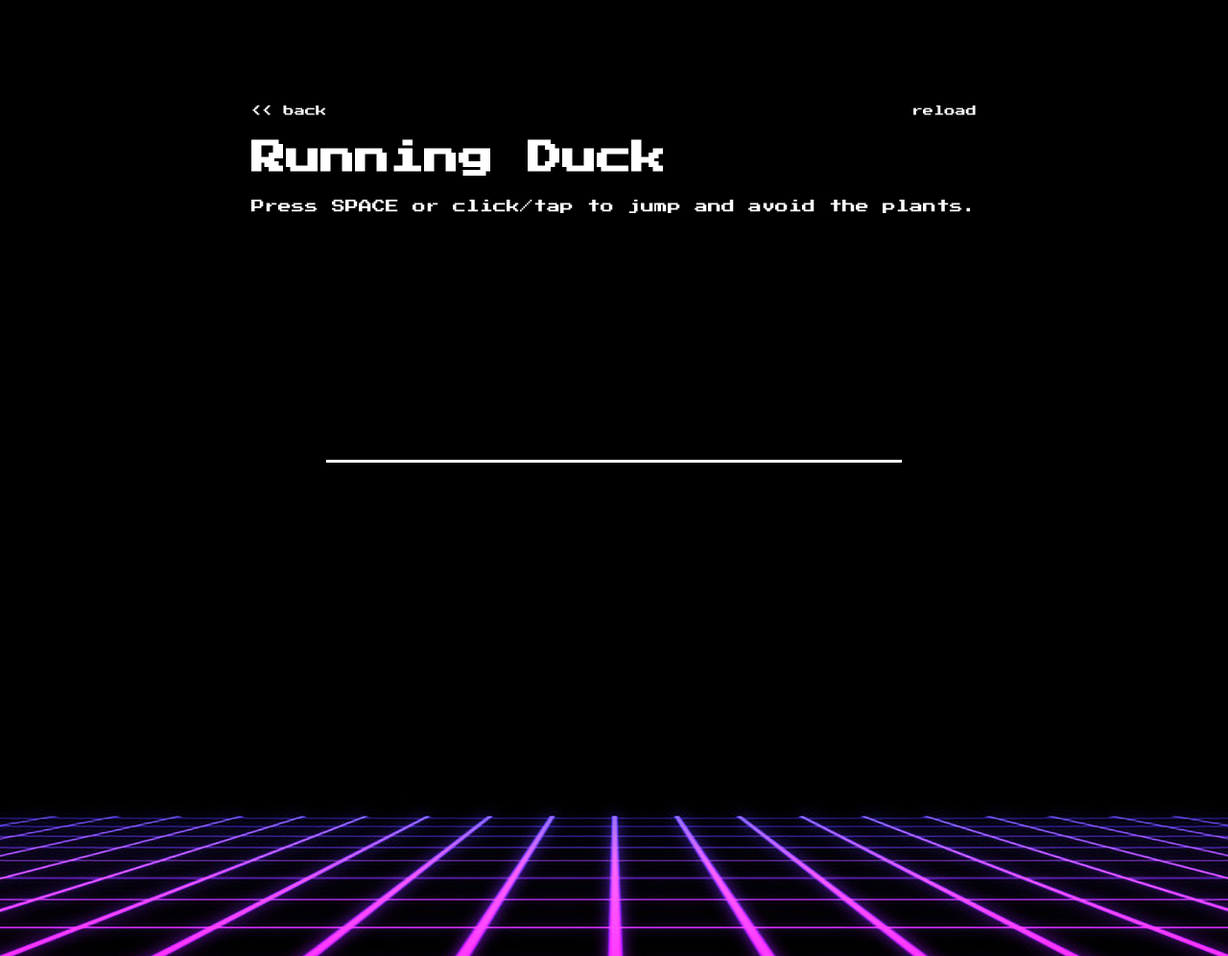
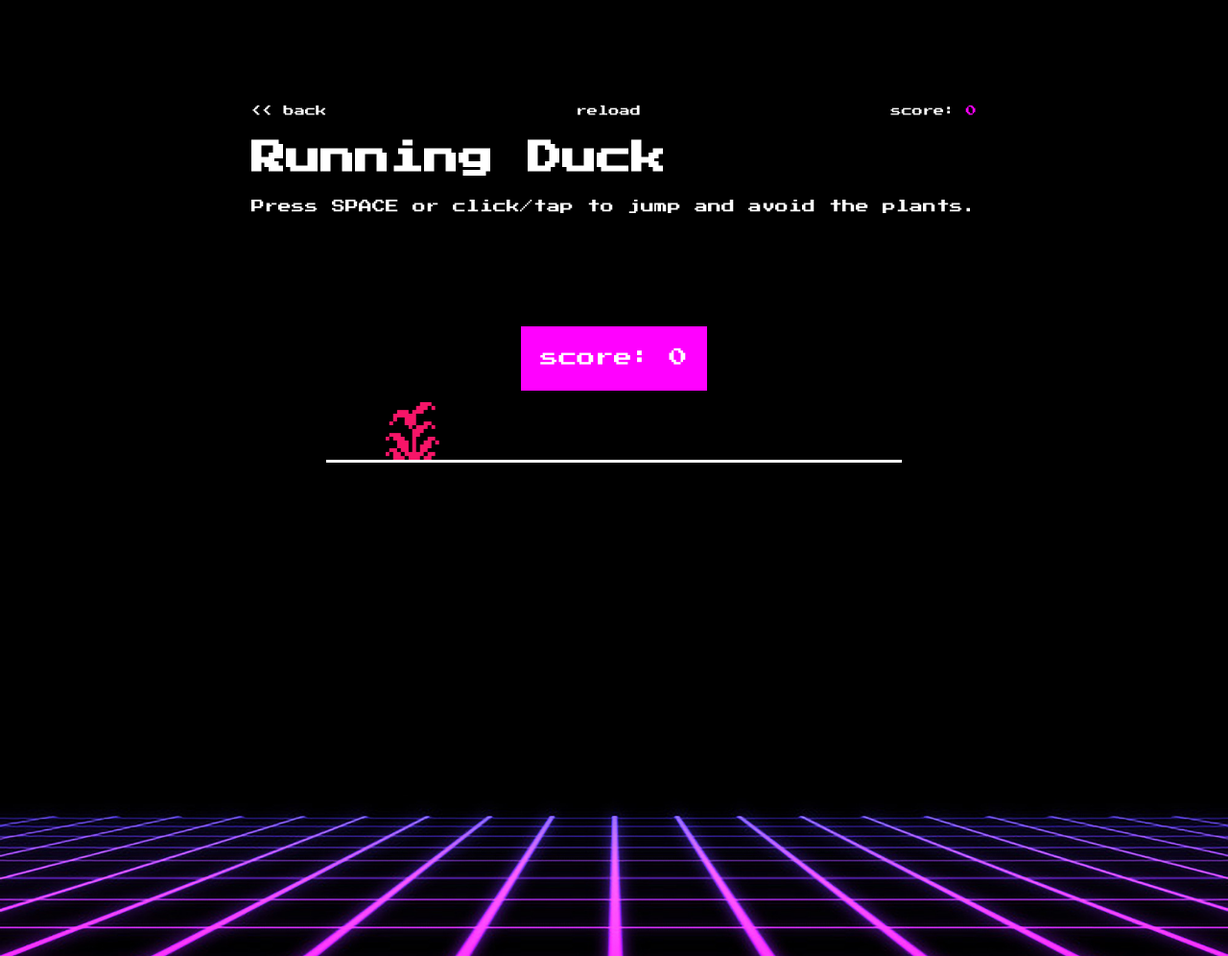
Before and after one commit to matteotagliatti/arcade-games, a Jekyll site: the page built from runningduck/index.html, in a window 1280 px wide. Shown: the whole page at 96% size. Built offline with Jekyll 4.4.1, drawn with Linux system fonts in a browser that asks for light colours.

Commit message:
edit layout for running duck

```diff
--- a/_layouts/game.html
+++ b/_layouts/game.html
@@ -22,16 +22,18 @@
           <p class="text-small inline-block mb1">
             error: <span class="text-pink" id="error"></span>
           </p>
-          {% endif %} {% if page.title == 'Whack a bug' %}
-          <div class="whackabug score-time">
+          {% endif %} {% if page.title == 'Whack a bug' or page.title ==
+          'Running Duck' %}
+          <div class="score-time">
+            {% if page.title == 'Whack a bug' %}
             <p class="text-small inline-block">
               time: <span class="text-pink" id="timer-display"></span>
             </p>
+            {% endif %}
             <p class="text-small inline-block">
               score: <span class="text-pink" id="score-display"></span>
             </p>
           </div>
-
           {% endif %}
         </div>
         <h1>{{ page.title }}</h1>
```
